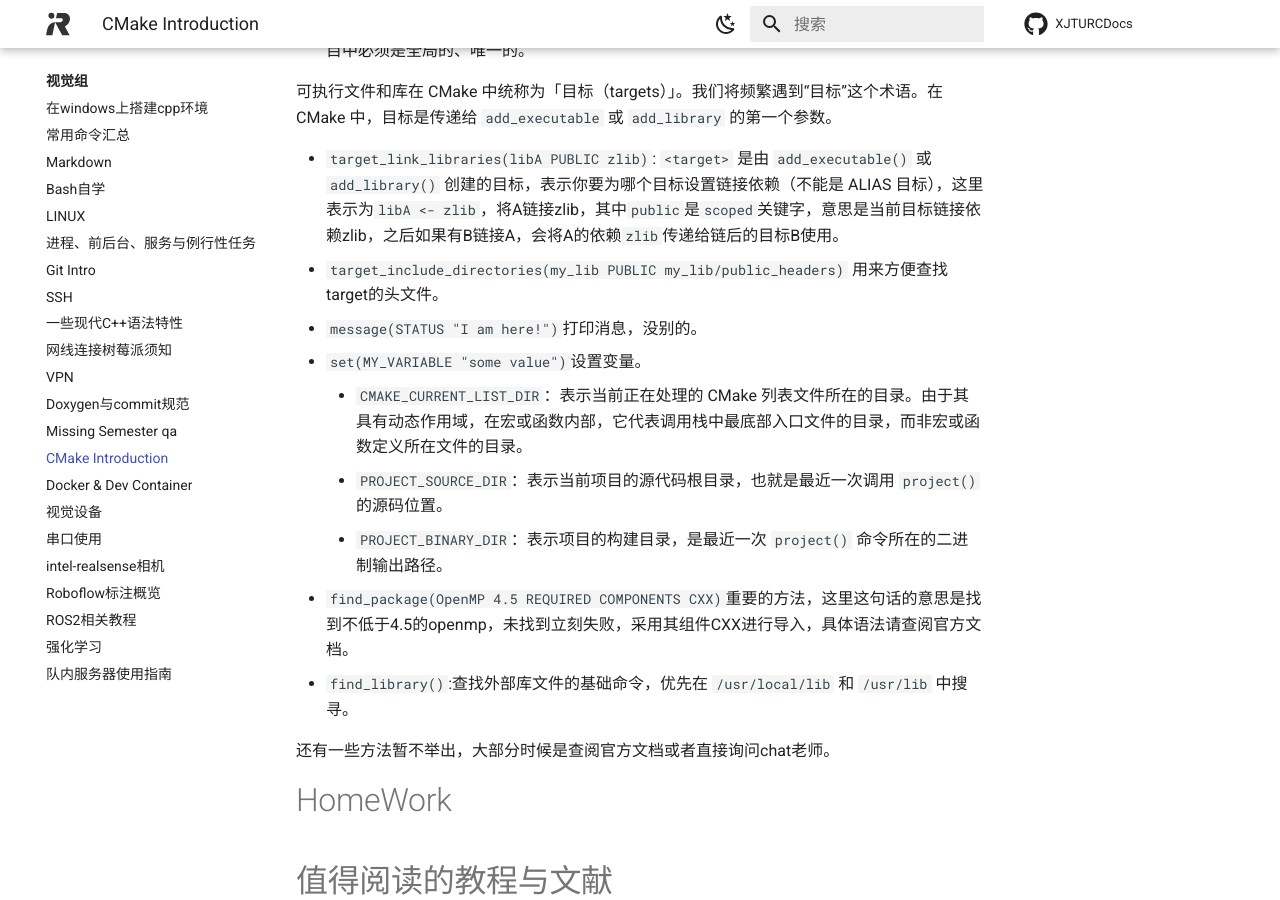
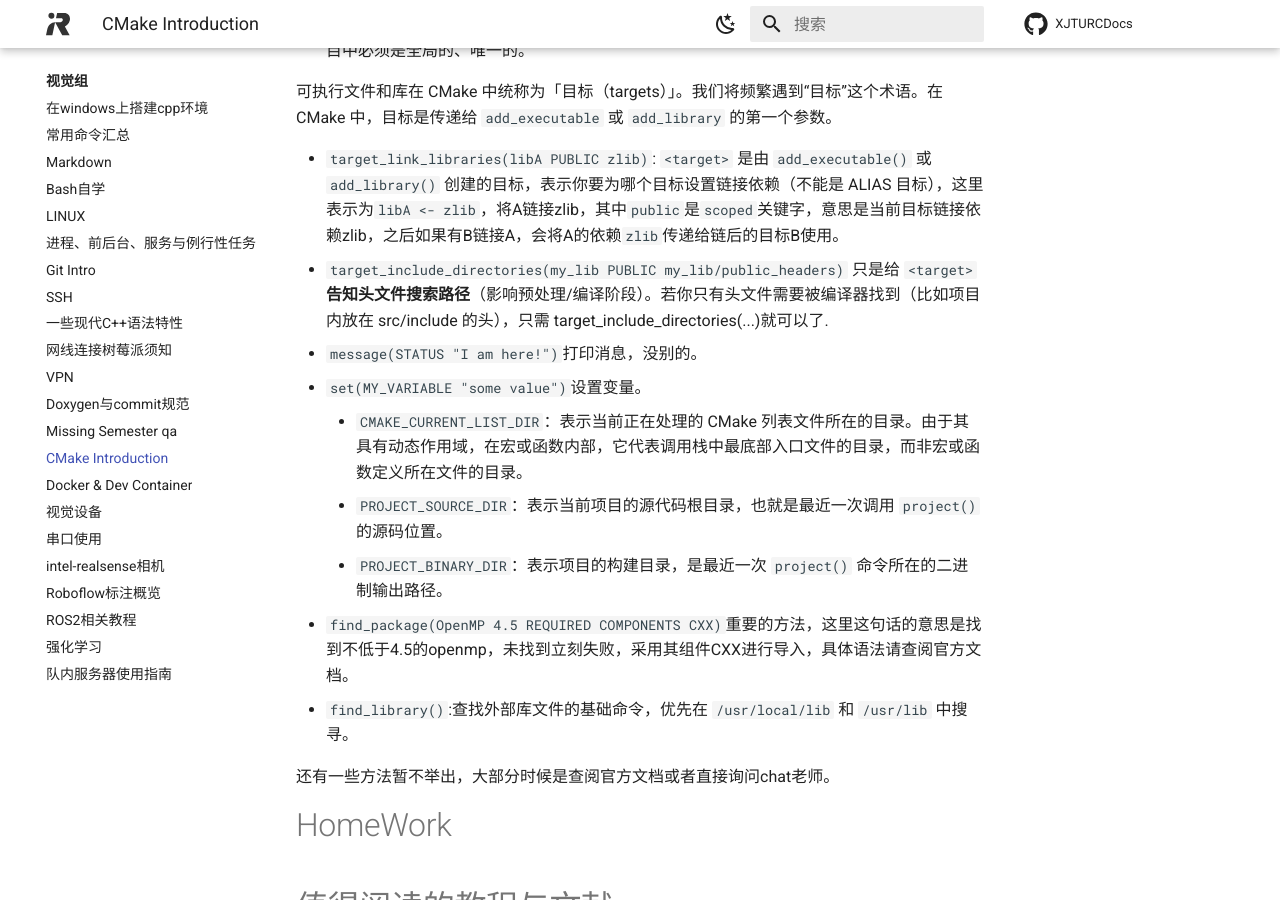
Before and after one commit to XJRCAdmin/XJTURCDocs, an MkDocs documentation site: the page built from docs/blog/视/CMake/index.md, in a window 1280 px wide and 900 px high, scrolled down 2694 px. Built offline with MkDocs 1.6.1 and Material for MkDocs 9.7.7, drawn with Linux system fonts in a browser that asks for light colours; comment, search, counter and statistics services are not loaded.

Commit message:
docs(blog): 更新 CMake 和 Windows C++ 教程

```diff
--- a/docs/blog/视/CMake/index.md
+++ b/docs/blog/视/CMake/index.md
@@ -95,7 +95,8 @@ install (FILES cmake-examples.conf
 可执行文件和库在 CMake 中统称为「目标（targets）」。我们将频繁遇到“目标”这个术语。在 CMake 中，目标是传递给 `add_executable` 或 `add_library` 的第一个参数。
 
 - `target_link_libraries(libA PUBLIC zlib)`: `<target>` 是由 `add_executable()` 或 `add_library()` 创建的目标，表示你要为哪个目标设置链接依赖（不能是 ALIAS 目标），这里表示为`libA <- zlib`，将A链接zlib，其中`public`是`scoped`关键字，意思是当前目标链接依赖zlib，之后如果有B链接A，会将A的依赖`zlib`传递给链后的目标B使用。
-- `target_include_directories(my_lib PUBLIC my_lib/public_headers)` 用来方便查找target的头文件。
+- `target_include_directories(my_lib PUBLIC my_lib/public_headers)` 只是给 `<target>` **告知头文件搜索路径**（影响预处理/编译阶段）。若你只有头文件需要被编译器找到（比如项目内放在 src/include 的头），只需 target_include_directories(...)就可以了.
+
 
 
 - `message(STATUS "I am here!")`打印消息，没别的。
```
Also changed, not shown: docs/blog/视/windows-cpp/index.md (+5 -1 lines).
